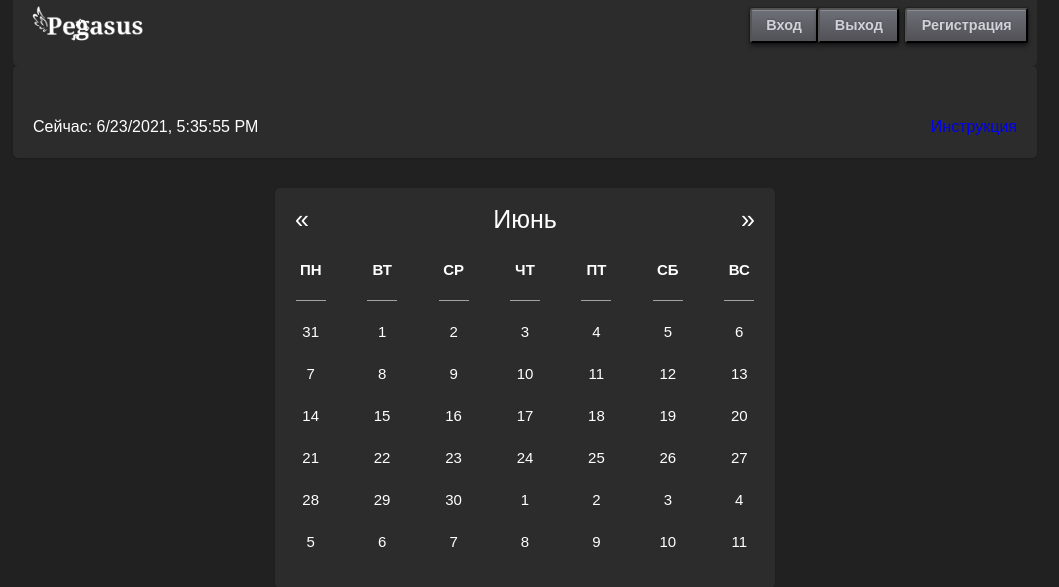
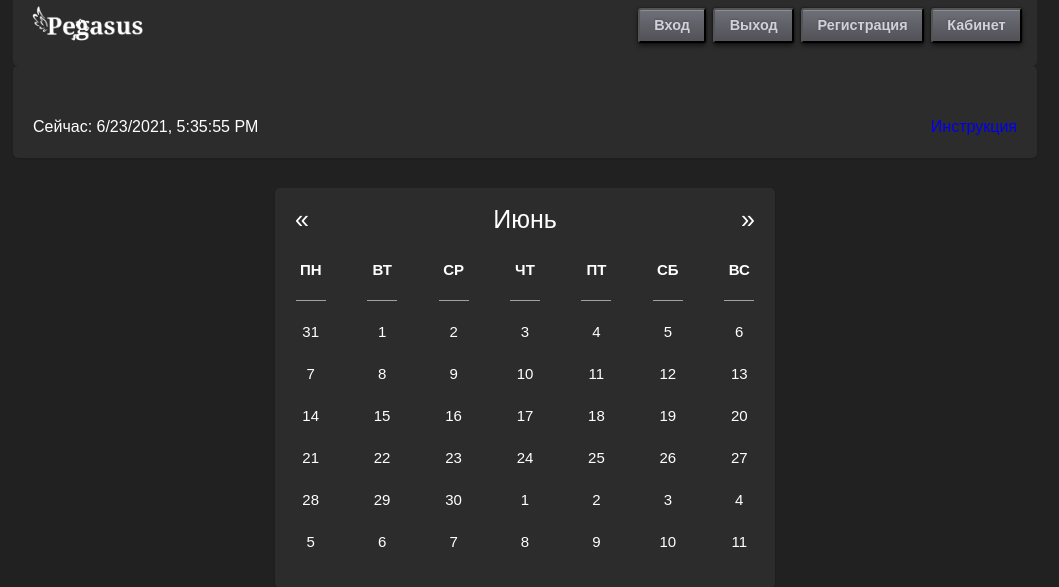
Before and after one commit to Igor-hub-it/Kyrsovaya, a Flask app: page / in a window 1280 px wide. Shown: the top 587 px of the page, without its empty margins (115-1174 px from the left). Run offline with Flask 2, Linux system fonts and the light colour scheme; a user stored in the database is signed in; some libraries are stand-ins or nearby versions.

Commit message:
добавил кнопку входа в ЛК

```diff
--- a/static/style.css
+++ b/static/style.css
@@ -366,11 +366,11 @@ button.new_user:active, button.new_req:hover{
     max-height: 15em;
 }
 
-button.sign_up{
-    margin-left: 5%;
+button.sign_up, button.log_in, button.log_out, button.personal_area_button{
+    margin-left: 7px;
 }
 
-button.new_req, button.sign_up, button.log_in, button.log_out, button.new_user{
+button.new_req, button.sign_up, button.log_in, button.log_out, button.personal_area_button, button.new_user{
     position: relative;
     display: inline-block;
     font-size: 90%;
--- a/templates/header.html
+++ b/templates/header.html
@@ -8,6 +8,7 @@
                 <a href="{{ url_for('login') }}"><button class="log_in">Вход</button></a>
                 <a href="{{ url_for('logout') }}"><button class="log_out">Выход</button></a>
                 <a href="{{ url_for('registration') }}"><button class="sign_up">Регистрация</button></a>
+                <a href="{{ url_for('personal_area') }}"><button class="personal_area_button">Кабинет</button></a>
             </div>
         </div>
     </nav>
```
